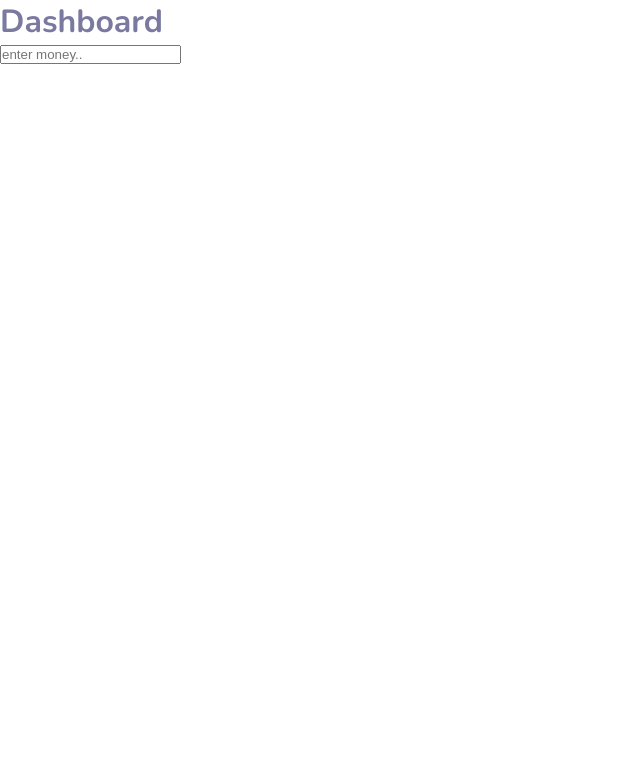
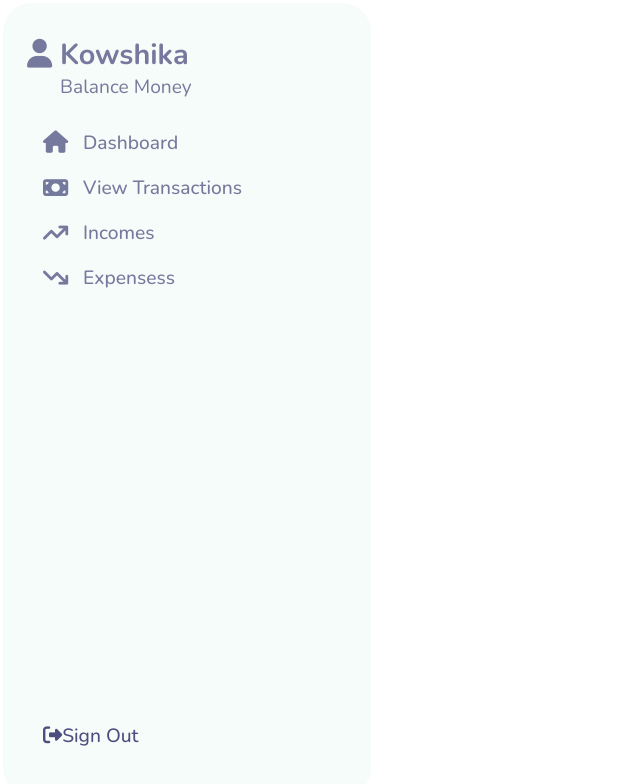
Before and after one commit to Kowshika-Modapalle/expense_tracker, a React (Create React App) app in the folder frontend/: page /Dashboard in a window 1280 px wide. Shown: the top 784 px of the page, without its empty margins (0-640 px from the left). Built offline with nearby package versions, Linux system fonts and the light colour scheme.

Commit message:
made a sideMenu component

```diff
--- a/frontend/public/index.html
+++ b/frontend/public/index.html
@@ -17,6 +17,7 @@
     <link rel="preconnect" href="https://fonts.googleapis.com">
     <link rel="preconnect" href="https://fonts.gstatic.com" crossorigin>
     <link href="https://fonts.googleapis.com/css2?family=Nunito:ital,wght@0,200..1000;1,200..1000&display=swap" rel="stylesheet">
+    <link rel="stylesheet" href="https://cdnjs.cloudflare.com/ajax/libs/font-awesome/6.7.2/css/all.min.css" integrity="sha512-Evv84Mr4kqVGRNSgIGL/F/aIDqQb7xQ2vcrdIwxfjThSH8CSR7PBEakCr51Ck+w+/U6swU2Im1vVX0SVk9ABhg==" crossorigin="anonymous" referrerpolicy="no-referrer" />
     <!--
       Notice the use of %PUBLIC_URL% in the tags above.
       It will be replaced with the URL of the `public` folder during the build.
--- a/frontend/src/App.js
+++ b/frontend/src/App.js
@@ -1,7 +1,6 @@
 import React from 'react';
 import './App.css';
 import Login from './Components/Login';
-import Signup from './Components/SignUp';
 import { useNavigate } from "react-router";
 
 function App() {
--- a/frontend/src/Components/Dashboard.jsx
+++ b/frontend/src/Components/Dashboard.jsx
@@ -1,12 +1,79 @@
 import React from 'react'
+import { menuItems } from '../utils/menuItems';
+import { logout, profile } from '../utils/icons';
+import { styled } from 'styled-components'
 
 const Dashboard = () => {
   return (
-    <div>
-      <h1>Dashboard</h1>
-      <input placeholder='enter money..'></input>
-    </div>
+    <NavStyled>
+      <div className='text'>
+        <h2> {profile}  Kowshika</h2>
+        <p style={{marginLeft: '33px'}}>Balance Money</p>
+      </div>
+      <ul className='menu'>
+        {menuItems.map((item) => {
+          return <li key={item.id}>{item.icon}<span>{item.title}</span></li>
+        })}
+      </ul>
+      <div className="bottom-nav">
+        <li>
+          {logout} Sign Out
+        </li>
+      </div>
+    </NavStyled>
   )
 }
 
+
+const NavStyled = styled.nav`
+padding: 2rem 1.5rem;
+width: 374px;
+height: 100vh;
+border: 3px solid #FFFFFF;
+background:hsl(150, 50.00%, 97.60%);
+backdrop-filter: blur(4.5px);
+border-radius: 32px;
+display: flex;
+flex-direction: column;
+justify-content: space-between:
+gap: 2rem;
+.text {
+     margin-bottom: 20px;
+  }
+.menu{
+flex: 1;
+display:flex;
+flex-direction: column;
+li{
+  display: grid;
+  grid-template-columns: 40px auto;
+  align-items: center;
+  margin:.6rem 0;
+  font-weight: 500;
+  cursor: pointer;
+  transition: all .4s ease-in-out;
+  color: rgba(34, 34, 96, .6);
+  padding-left: 1rem;
+  postion: relative;
+  i{
+  color: rgba(34,34,96,0.6);
+  font-size: 1.4rem;
+  transition: all .4s ease-in-out;
+  }
+}
+}
+.bottom-nav {
+    margin-top: auto;
+    li {
+      display: flex;
+      align-items: center;
+      font-weight: 500;
+      cursor: pointer;
+      transition: all 0.4s ease-in-out;
+      color: rgba(34, 34, 96, 0.8);
+      padding: 1rem;
+    }
+  }
+`;
+
 export default Dashboard
--- a/frontend/src/styles/GlobalStyle.js
+++ b/frontend/src/styles/GlobalStyle.js
@@ -4,14 +4,14 @@ const GlobalStyle = createGlobalStyle`
     *{
         margin: 0;
         padding: 0;
-        box-sizing: border-size;
+        box-sizing: border-box;
         list-style: none;
     }
 
     :root{
         --primary-color: #222260;
-        --primary-color2: 'color: rgba(34, 34, 96, •6)*;
-        --primary-color3: 'color: rgba(34, 34, 96, •4)';
+        --primary-color2: rgba(34, 34, 96, 0.6);
+        --primary-color3: rgba(34, 34, 96, 0.4);
         --color-green: #42AD00;
         --color-grey: #aaa;
         --color-accent: #F56692;
@@ -20,7 +20,7 @@ const GlobalStyle = createGlobalStyle`
 
     body{
         font-family: "Nunito", serif;
-        font-size: clamp(1rem, 1.5vm, 1.2rem);
+        font-size: clamp(1rem, 1.5vw, 1.2rem);
         overflow: hidden;
         color: rgba(34, 34, 96, .6);
     }
--- /dev/null
+++ b/frontend/src/utils/icons.js
@@ -0,0 +1,6 @@
+export const home = <i class="fa-solid fa-house"></i>
+export const transaction = <i class="fa-solid fa-money-bill"></i>
+export const trend = <i class="fa-solid fa-arrow-trend-up"></i>
+export const expenses = <i class="fa-solid fa-arrow-trend-down"></i>
+export const logout = <i class="fa-solid fa-right-from-bracket"></i>
+export const profile = <i class="fa-solid fa-user"></i>
--- /dev/null
+++ b/frontend/src/utils/menuItems.js
@@ -0,0 +1,28 @@
+import { expenses, home, transaction, trend } from "./icons";
+
+export const menuItems = [
+    {
+        id: 1,
+        title: 'Dashboard',
+        icon: home,
+        link: '/Dashboard'
+    },
+    {
+        id: 2,
+        title: 'View Transactions',
+        icon: transaction,
+        link: '/Dashboard'
+    },
+    {
+        id: 3,
+        title: 'Incomes',
+        icon: trend,
+        link: '/Dashboard'
+    },
+    {
+        id: 4,
+        title: 'Expensess',
+        icon: expenses,
+        link: '/Dashboard'
+    }
+]
```
